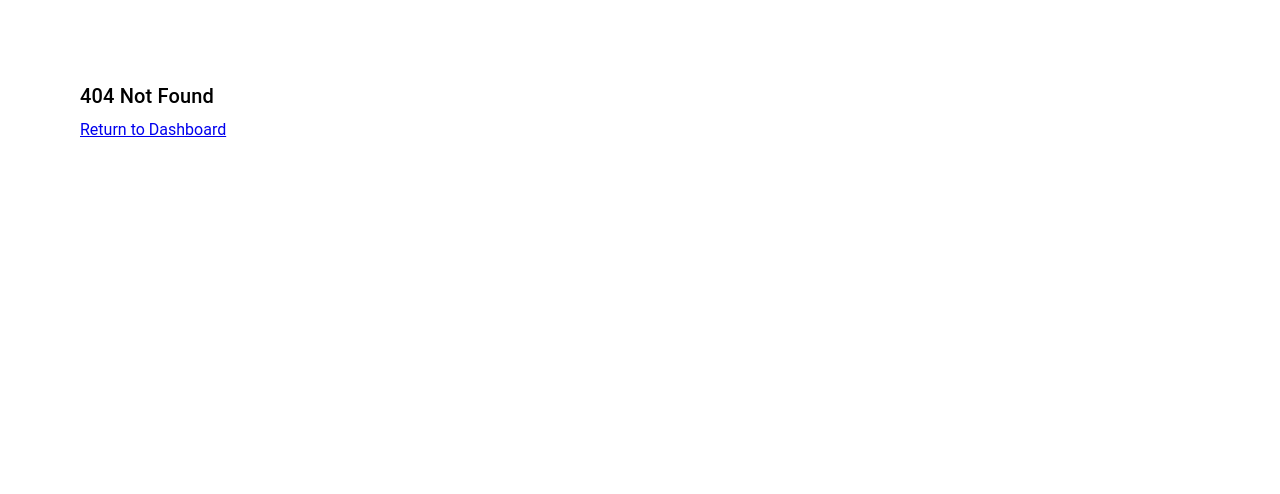
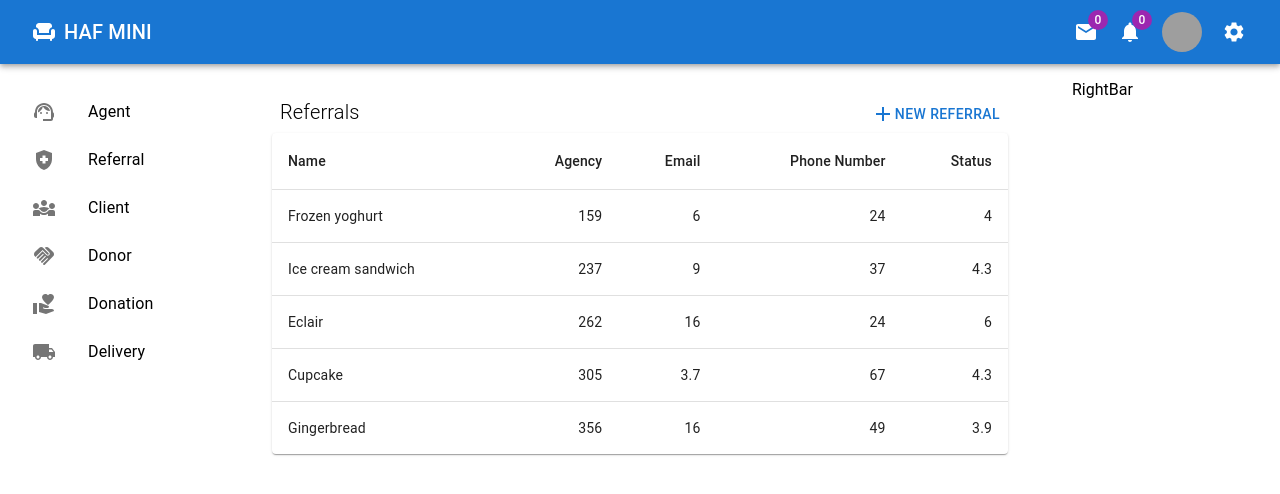
Before and after one commit to RiazCKhan/HAF_mini, a React (Create React App) app in the folder frontend/: page /referrals in a window 1280 px wide. Before the commit this address had no page. Shown: the top 494 px of the page. Built offline with nearby package versions, Linux system fonts and the light colour scheme; grey boxes are pictures that could not be loaded.

Commit message:
add missing table and configure dynamic render modal

```diff
--- a/frontend/src/components/RightBar.jsx
+++ b/frontend/src/components/RightBar.jsx
@@ -1,7 +1,7 @@
 import { Box } from "@mui/material";
 
 const RightBar = () => {
-  return <Box sx={{ flex: 2, p: 2 }}>RightBar</Box>;
+  return <Box sx={{ flex: 1, p: 2 }}>RightBar</Box>;
 };
 
 export default RightBar;
--- /dev/null
+++ b/frontend/src/components/tables/ReferralTable.jsx
@@ -0,0 +1,76 @@
+import {
+  Box,
+  Paper,
+  Stack,
+  Table,
+  TableBody,
+  TableCell,
+  TableContainer,
+  TableHead,
+  TableRow,
+  Typography,
+} from "@mui/material";
+
+import CreateModal from "../CreateModal";
+import { ReferralFields } from "../../static/TableFormFields";
+
+function createData(name, calories, fat, carbs, protein) {
+  return { name, calories, fat, carbs, protein };
+}
+
+const rows = [
+  createData("Frozen yoghurt", 159, 6.0, 24, 4.0),
+  createData("Ice cream sandwich", 237, 9.0, 37, 4.3),
+  createData("Eclair", 262, 16.0, 24, 6.0),
+  createData("Cupcake", 305, 3.7, 67, 4.3),
+  createData("Gingerbread", 356, 16.0, 49, 3.9),
+];
+
+const AgentTable = () => {
+  return (
+    <Box sx={{ flex: 4, p: 2 }}>
+      <Box sx={{ padding: "1rem" }}>
+        <Stack sx={{ flexDirection: "row", justifyContent: "space-between" }}>
+          <Typography
+            variant="h6"
+            sx={{ margin: "0 0.5rem", fontWeight: "300" }}
+          >
+            Referrals
+          </Typography>
+          <CreateModal tablename={"Referral"} fields={ReferralFields} />
+        </Stack>
+        <TableContainer component={Paper}>
+          <Table sx={{ minWidth: 650 }} aria-label="simple table">
+            <TableHead>
+              <TableRow>
+                <TableCell>Name</TableCell>
+                <TableCell align="right">Agency</TableCell>
+                <TableCell align="right">Email</TableCell>
+                <TableCell align="right">Phone Number</TableCell>
+                <TableCell align="right">Status</TableCell>
+              </TableRow>
+            </TableHead>
+            <TableBody>
+              {rows.map((row) => (
+                <TableRow
+                  key={row.name}
+                  sx={{ "&:last-child td, &:last-child th": { border: 0 } }}
+                >
+                  <TableCell component="th" scope="row">
+                    {row.name}
+                  </TableCell>
+                  <TableCell align="right">{row.calories}</TableCell>
+                  <TableCell align="right">{row.fat}</TableCell>
+                  <TableCell align="right">{row.carbs}</TableCell>
+                  <TableCell align="right">{row.protein}</TableCell>
+                </TableRow>
+              ))}
+            </TableBody>
+          </Table>
+        </TableContainer>
+      </Box>
+    </Box>
+  );
+};
+
+export default AgentTable;
--- a/frontend/src/index.js
+++ b/frontend/src/index.js
@@ -4,6 +4,7 @@ import { createBrowserRouter, RouterProvider } from 'react-router-dom'
 import Homepage from './pages/Homepage';
 import NotFound from './pages/NotFound'
 import AgentTable from './components/tables/AgentTable'
+import ReferralTable from './components/tables/ReferralTable'
 import ClientTable from './components/tables/ClientTable'
 import DeliveryTable from './components/tables/DeliveryTable'
 import DonationTable from './components/tables/DonationTable'
@@ -18,6 +19,10 @@ const router = createBrowserRouter([
       {
         path: '/agents',
         element: <AgentTable />
+      },
+      {
+        path: '/referrals',
+        element: <ReferralTable />
       },
       {
         path: '/clients',
--- a/frontend/src/static/LeftBarStatic.js
+++ b/frontend/src/static/LeftBarStatic.js
@@ -3,6 +3,7 @@ import Diversity3Icon from "@mui/icons-material/Diversity3";
 import HandshakeIcon from "@mui/icons-material/Handshake";
 import HealthAndSafetyIcon from "@mui/icons-material/HealthAndSafety";
 import LocalShippingIcon from "@mui/icons-material/LocalShipping";
+import VolunteerActivismIcon from '@mui/icons-material/VolunteerActivism';
 
 export const LeftBarStatic = [
   {
@@ -10,6 +11,12 @@ export const LeftBarStatic = [
     title: "Agent",
     icon: <SupportAgentIcon />,
     link: "/agents"
+  },
+  {
+    id: "referral",
+    title: "Referral",
+    icon: <HealthAndSafetyIcon />,
+    link: "/referrals"
   },
   {
     id: "client",
@@ -26,7 +33,7 @@ export const LeftBarStatic = [
   {
     id: "donation",
     title: "Donation",
-    icon: <HealthAndSafetyIcon />,
+    icon: <VolunteerActivismIcon />,
     link: "/donations"
   },
   {
--- a/frontend/src/static/TableFormFields.js
+++ b/frontend/src/static/TableFormFields.js
@@ -13,6 +13,24 @@ export const AgencyFields = [
     id: "phoneNumber",
     field: "Phone Number",
     type: "number"
+  },
+  {
+    id: "status",
+    field: "Status",
+    type: "text"
+  },
+];
+
+export const ReferralFields = [
+  {
+    id: "client",
+    field: "Client",
+    type: "text"
+  },
+  {
+    id: "agent",
+    field: "Agent",
+    type: "text"
   },
   {
     id: "status",
```
